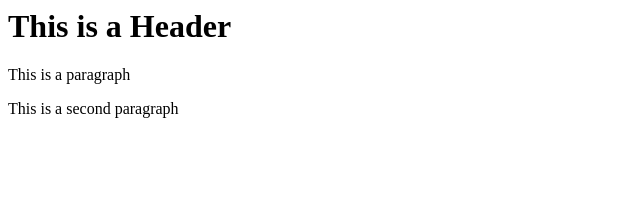
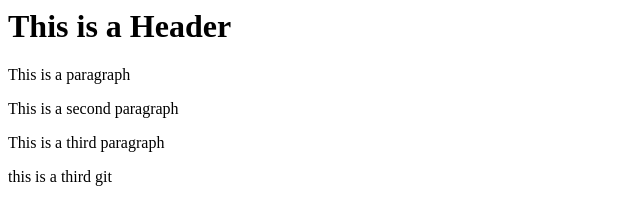
Before and after one commit to trangocanhs/bai1, a plain HTML site: page index.html in a window 1280 px wide. Shown: the whole page, without its empty margins (0-640 px from the left). Drawn offline with Linux system fonts and the light colour scheme.

Commit message:
third commit

```diff
--- a/index.html
+++ b/index.html
@@ -4,5 +4,7 @@
        <h1>This is a Header</h1>
        <p>This is a paragraph</p>
        <p>This is a second paragraph</p>
+       <p>This is a third paragraph</p>
+        <p>this is a third git</p>
     </body>
 </html>
```
